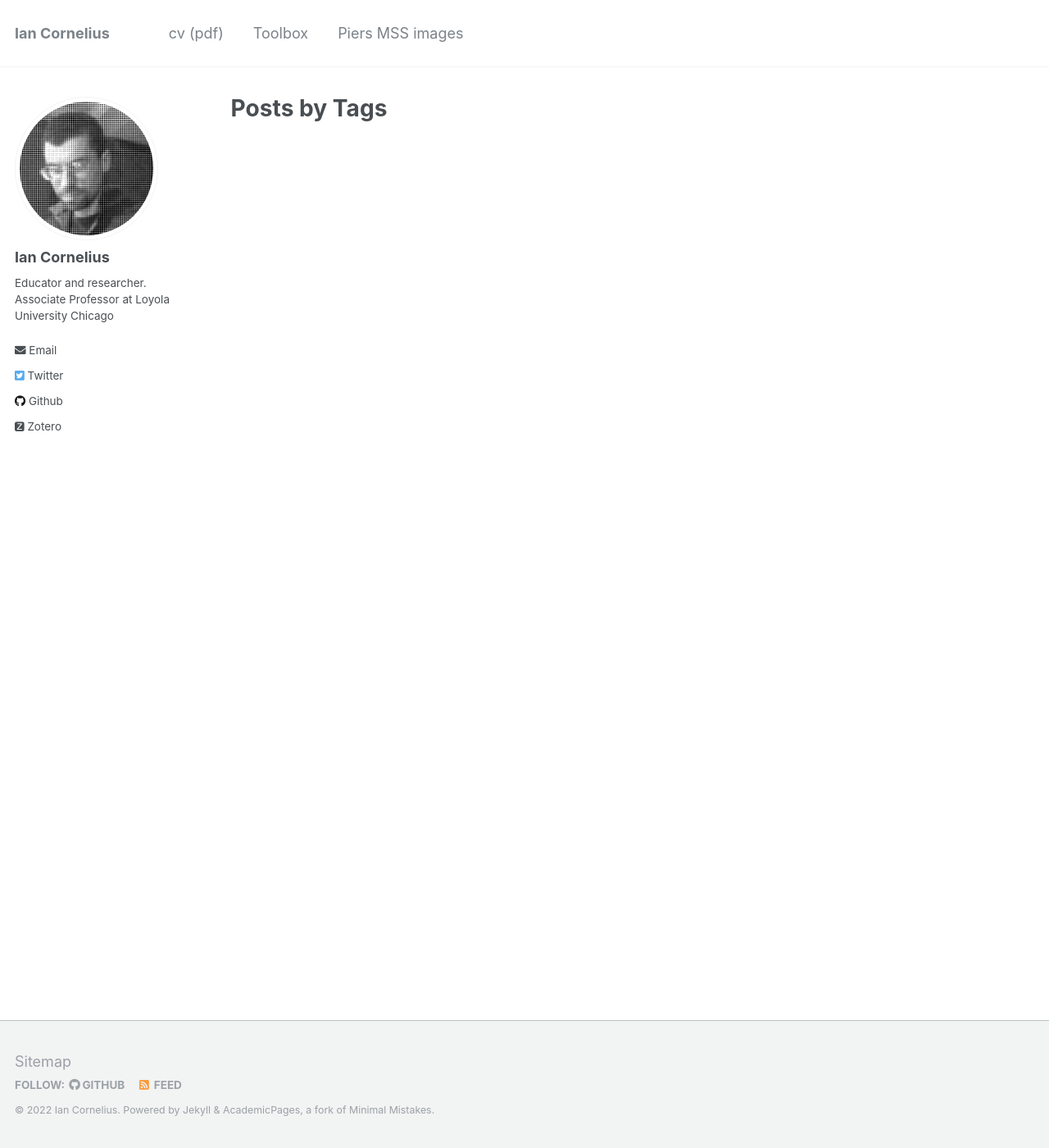
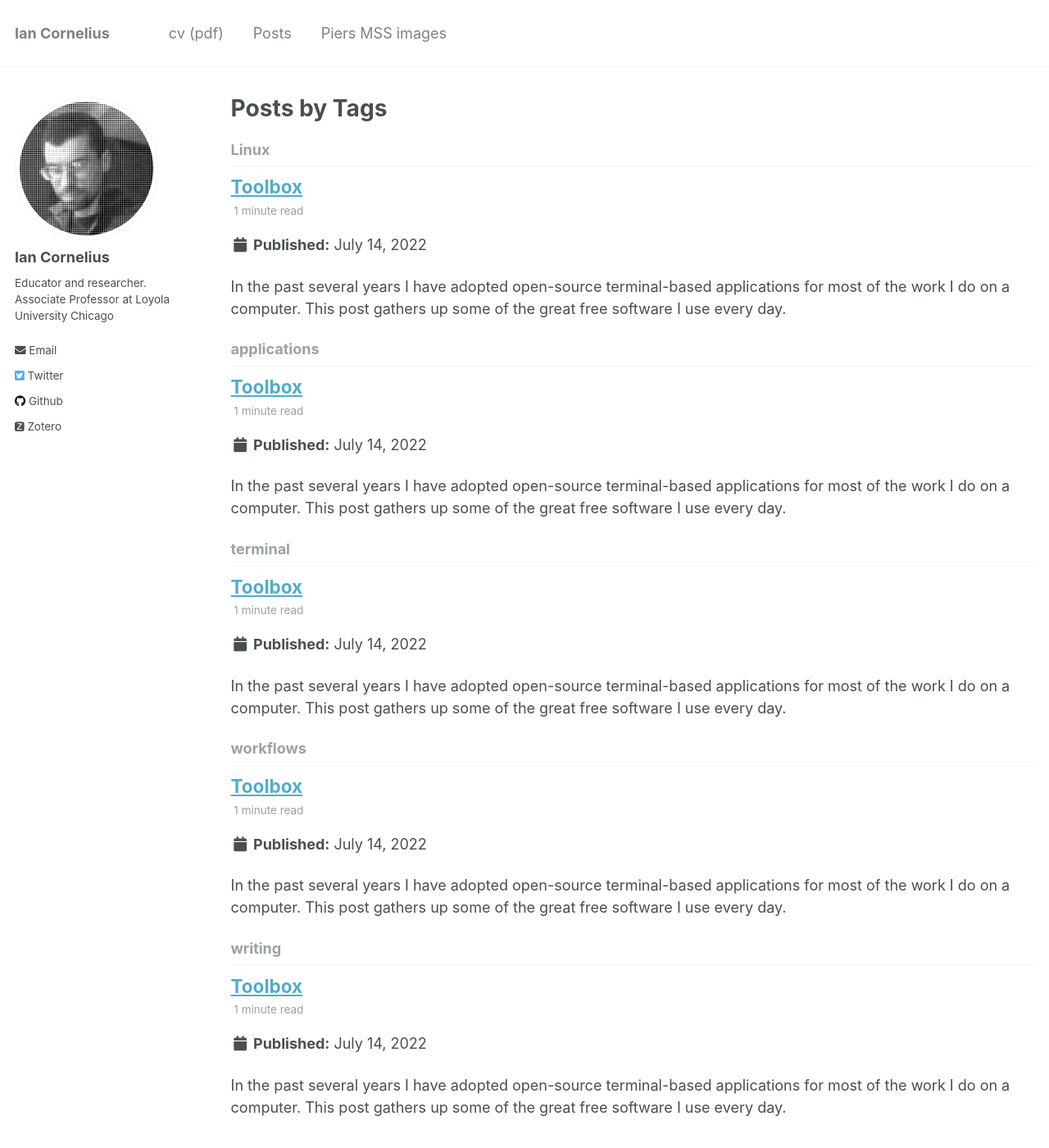
Before and after one commit to icornelius/icornelius.github.io, a Jekyll site: the page built from docs/_pages/tag-archive.html, in a window 1280 px wide and 1400 px high. Shown: the whole window at 82% size. Built offline with Jekyll 4.4.1, drawn with Linux system fonts in a browser that asks for light colours; some web fonts are replaced.

Commit message:
update navigation and move 'toolbox' to posts

```diff
--- a/docs/Gemfile
+++ b/docs/Gemfile
@@ -25,3 +25,5 @@ group :jekyll_plugins do
   gem 'jekyll-sitemap'
   gem 'hawkins'
 end
+
+gem "webrick", "~> 1.7"
--- a/docs/_pages/toolbox.md
+++ b/docs/_posts/2022-07-14-toolbox.md
@@ -1,8 +1,8 @@
 ---
 title: Toolbox
-date: # 2022-07-14
-permalink: /toolbox
-format: page
+date: 2022-07-14
+redirect_from: /toolbox
+permalink: posts/2022/07/toolbox/
 tags:
   - Linux
   - terminal
@@ -30,6 +30,6 @@ Recently I have made my personal bibliography [public](https://www.zotero.org/ir
 Pandoc also writes the Microsoft Word `docx` files that most publishers in the humanities still expect.
 
 That's the general writing stack, but the writing would be harder without organized accessible research notes.
-Enter [ZettelGeist](https://github.com/ZettelGeist), a brilliant program written by my friend [George K. Thiruvathukal](https://gkt.cs.luc.edu/), to whom I owe much of the above.
+Enter [ZettelGeist](https://zettelgeist.github.io/), a brilliant program written by my friend [George K. Thiruvathukal](https://gkt.cs.luc.edu/), to whom I owe much of the above.
 
 The most recent additions to the toolbox are [sup](https://sup-heliotrope.github.io/) and [calcurse](https://calcurse.org/), email and calendar applications that are in fact a pleasure to use.
```
Also changed, not shown: docs/_data/navigation.yml (+5 -5 lines).
